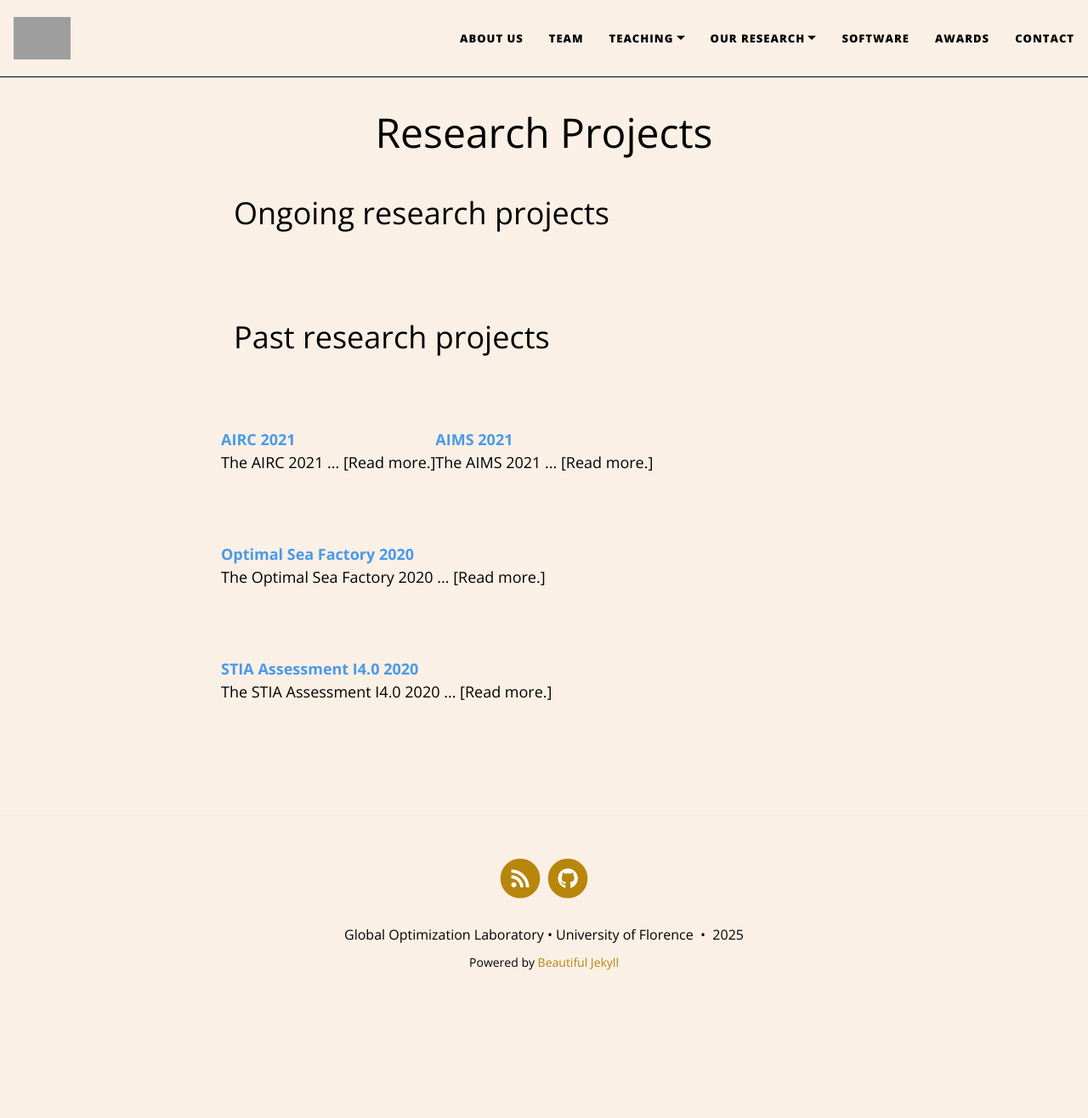
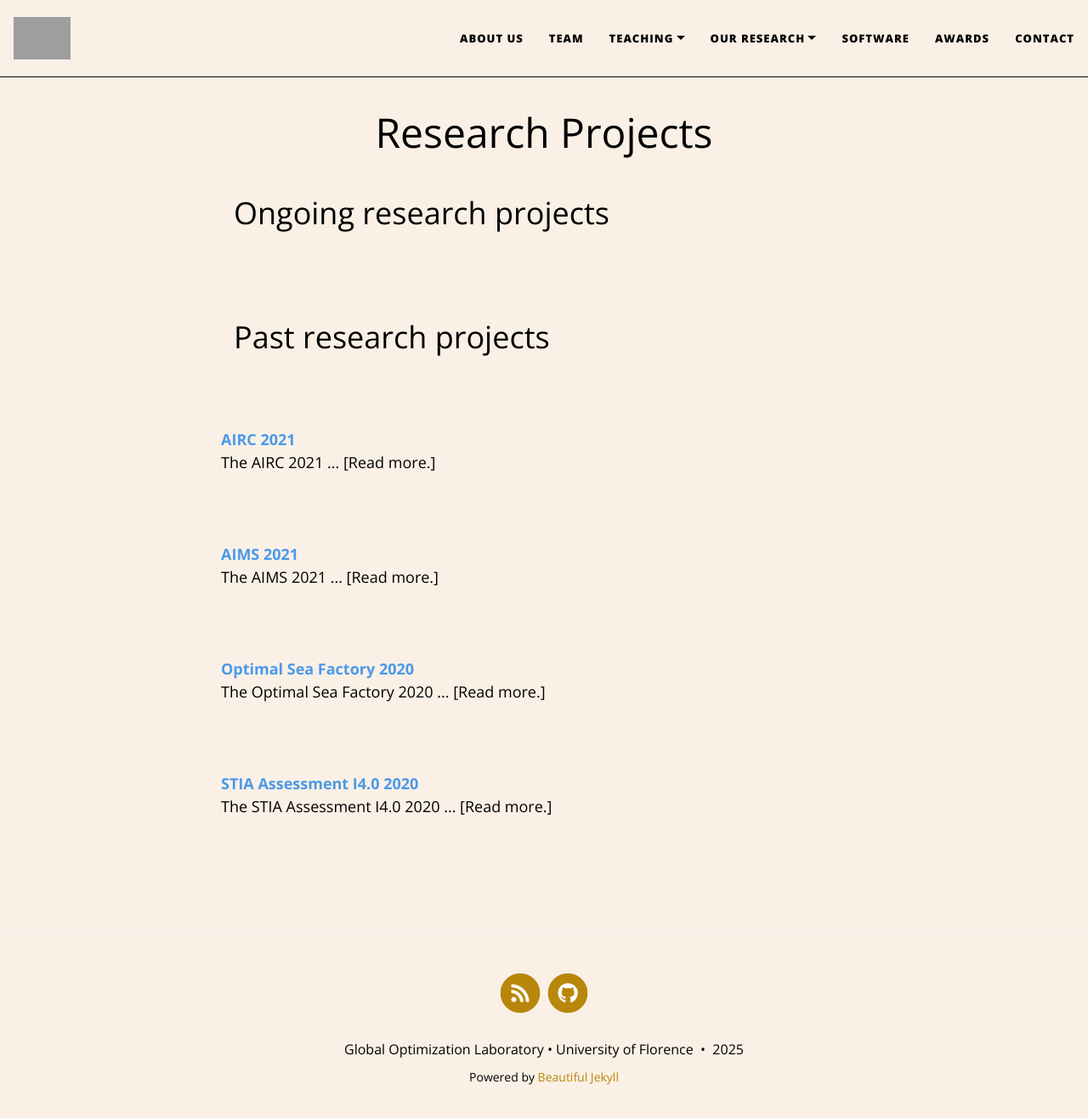
Before and after one commit to GOL-UniFI/GOL-UniFI.github.io, a Jekyll site: the page built from pages/projects.md, in a window 1280 px wide and 1328 px high. Shown: the top 1316 px of the window at 85% size. Built offline with Jekyll 4.4.1, drawn with Linux system fonts in a browser that asks for light colours; nearby versions of some CDN libraries; grey boxes are pictures that could not be loaded.

Commit message:
Update projects.md

```diff
--- a/pages/projects.md
+++ b/pages/projects.md
@@ -40,28 +40,30 @@ communities.
 The AIRC 2021 ...
 <a href="https://www..../">[Read more.]<br><br><br><br></a>
 </div>
-</div>
+
+
 
 <div><strong style="color: #4A99E9;">AIMS 2021</strong><br>
 <div style="text-align:left;">
 The AIMS 2021 ...
 <a href="https://www..../">[Read more.]<br><br><br><br></a>
 </div>
-</div>
+
+
 
 <div><strong style="color: #4A99E9;">Optimal Sea Factory 2020</strong><br>
 <div style="text-align:left;">
 The Optimal Sea Factory 2020 ...
 <a href="https://www..../">[Read more.]<br><br><br><br></a>
 </div>
-</div>
+
 
 <div><strong style="color: #4A99E9;">STIA Assessment I4.0 2020</strong><br>
 <div style="text-align:left;">
 The STIA Assessment I4.0 2020 ...
 <a href="https://www..../">[Read more.]<br><br><br><br></a>
 </div>
-</div>
+
 
 <!--
 <div class="col-lg-6 col-md-12 col-xs-12 col-sm-12">
```
